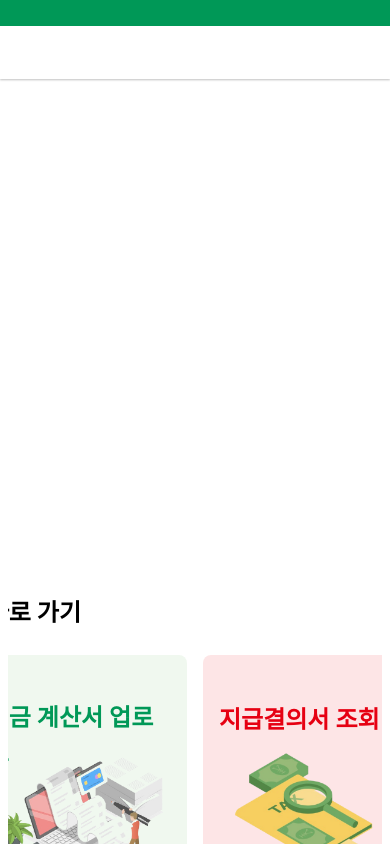
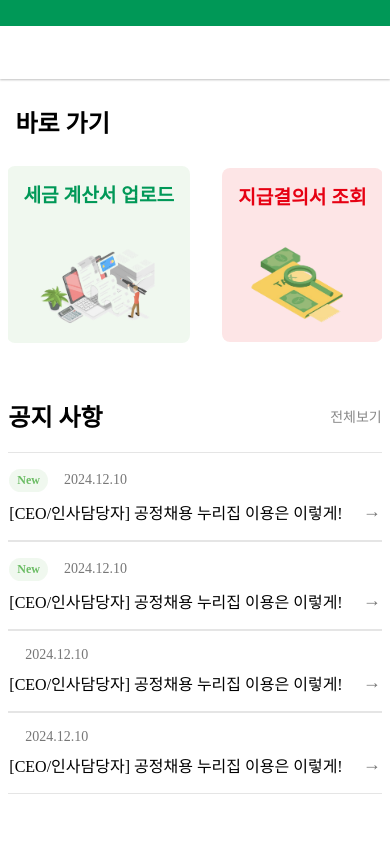
Before and after one commit to KUSITMS-31th-Seoul-Milk-team2/frontend, a React (Vite) app: page / in a window 390 px wide. Shown: the top 844 px of the page. Built offline with nearby package versions, Linux system fonts and the light colour scheme.

Commit message:
styles : 바로가기 반응형으로 코드 수정

```diff
--- a/src/components/home/Card.tsx
+++ b/src/components/home/Card.tsx
@@ -1,6 +1,5 @@
 import styled from "styled-components";
 import ArrowRight from "@assets/icons/arrowRightIcon.svg";
-
 
 interface CardProps{
     title: string;
@@ -12,58 +11,78 @@ interface CardProps{
 }
 
 const Card = ({title,bgColor,buttonText,imageSrc, onButtonClick,color}:CardProps)=>{
-    return ( <CardContainer $bgColor={bgColor}>
+    return (
+        <CardContainer $bgColor={bgColor}>
             <Title $color={color}>{title}</Title>
             <CardContent>
                 <CardImage src={imageSrc} alt={title} />
-            <CardButton $color={color} $bgColor={bgColor} onClick={onButtonClick}>{buttonText} <Arrow>
+                <CardButton
+                    $color={color}
+                    $bgColor={bgColor}
+                    onClick={onButtonClick}
+                >
+                    {buttonText}
+                    <Arrow>
                         <img
                             src={ArrowRight}
                             alt="ArrowRight Icon"
                             style={{width: "1.5rem", height: "auto"}}
-            /></Arrow></CardButton>
+                        />
+                    </Arrow>
+                </CardButton>
             </CardContent>
-    </CardContainer>)
+        </CardContainer>
+    )
 }
 export default Card
-
 
 const CardContainer = styled.div<{ $bgColor?: string }>`
     display: flex;
     justify-content: center;
     align-self: center;
     flex-direction: column;
-    margin:1rem;
-    width: 32rem;
-    height: 14.5rem;
+    margin: 0.5rem;
+    max-width: 50rem;
     border-radius: 8px;
+   padding:0.7rem;
     background-color: ${({ $bgColor }) => $bgColor};
+    flex-wrap: wrap;
+
     @media (max-width: 768px) {
-        width: 100%;
-        max-width: 20rem;
-        margin: 0.5rem auto;
-        padding: 1rem;
+        flex-direction: column;
+        align-items: center;
+        gap: 1rem;
+        padding: 1rem 1rem;
+        margin: 0.5rem;
+        max-width: calc(100% - 2rem);
     }
 `;
+
 const CardContent = styled.div`
     display: flex;
-    justify-content: center;
-    align-self: center;
+    justify-content: space-between;
+    align-items: center;
+    width: 100%;
+    @media (max-width: 768px) {
+        flex-direction: column;
+        align-items: center;
         gap: 1rem;
-    @media (max-width: 768px) {
-        flex-direction: column; /* 모바일에서는 세로 정렬 */
-        align-items: center;
     }
 `;
+
 const Title = styled.h2<{ $color?: string }>`
-    height: 3rem;
     margin-left: 2rem;
     color: ${({ $color }) => $color};
     font-size: ${({ theme }) => theme.typography.headlineM.fontSize};
     font-weight: ${({ theme }) => theme.typography.headlineM.fontWeight};
     line-height: ${({ theme }) => theme.typography.headlineL.lineHeight};
+
     @media (max-width: 768px) {
-        margin: 0;
+        margin: 0 0 1rem 0;
+        text-align: center;
+        font-size: ${({ theme }) => theme.typography.headlineS.fontSize};
+        font-weight: ${({ theme }) => theme.typography.headlineS.fontWeight};
+        line-height: ${({ theme }) => theme.typography.headlineS.lineHeight};
     }
 `;
 
@@ -72,16 +91,24 @@ const CardImage = styled.img`
     max-width: 180px;
     height: auto;
     align-self: flex-start;
+
+    @media (max-width: 768px) {
+        max-width: 120px;
+        align-self: center;
+    }
 `;
 
-
-const CardButton = styled.button<{ $color?: string,$bgColor?: string }>`
+const CardButton = styled.button<{ $color?: string, $bgColor?: string }>`
     display: flex;
-    justify-content: space-around;
+    justify-content: flex-end;
     align-items: center;
-    padding: 0.8rem 4.5rem;
+    width: 100%;
+    max-width: 20rem;
+    height: 3rem;
+    padding: 0 5rem;
+    margin-top: 3rem;
+    margin-left: 1rem;
     white-space: nowrap;
-    align-self: flex-end;
     background-color: ${({ $color }) => $color};
     color: ${({ theme }) => theme.colors.white};
     font-size: ${({ theme }) => theme.typography.buttonM.fontSize};
@@ -90,14 +117,18 @@ const CardButton = styled.button<{ $color?: string,$bgColor?: string }>`
     border-radius: 12px 12px 12px 4px;
     cursor: pointer;
     box-shadow: ${({ theme }) => theme.shadows.shadow100};
+
     &:hover {
-        background-color:  ${({ $bgColor }) => $bgColor};
+        background-color: ${({ $bgColor }) => $bgColor};
     }
+
     @media (max-width: 768px) {
         display: none;
+
     }
 `;
 
 const Arrow = styled.span`
-
+    display: flex;
+    align-items: center;
 `;
--- a/src/pages/home/home.tsx
+++ b/src/pages/home/home.tsx
@@ -28,18 +28,18 @@ const Container = styled.div`
     justify-content: center;
     align-content: center;
     flex-direction:row;
-    width: 50%;
+    width: 100%;
     @media (max-width: 768px) {
-        margin-top : 45%;
         flex-direction: column;
         align-items: center;
         gap: 1rem;
     }
 `
 const AccessContainer = styled.div`
-
+   margin: 0.5rem;
 `
 const NoticeContainer = styled.div`
+    margin: 0.5rem;
 `
 
 const CardContainer = styled.div`
```
Lines whose indentation alone changed are shown as unchanged.
